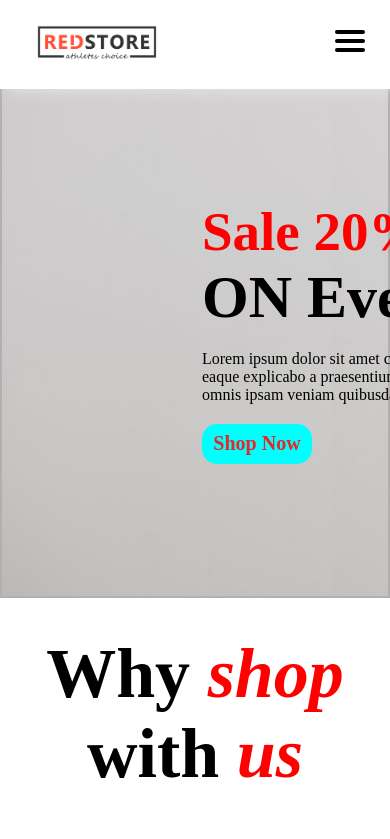
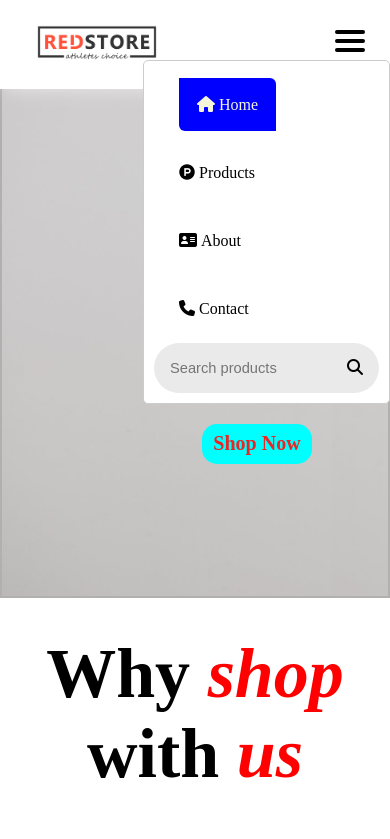
Before and after one commit to AbhineshJha/Redstore, a plain HTML site: page index.html in a window 390 px wide. Both pictures are taken after a click on the button 350 px from the left and 41 px from the top of the page. Shown: the top 839 px of the page. Drawn offline with Linux system fonts and the light colour scheme.

Commit message:
Responsive navbar Hamburger Menu Bars Javascript #5

```diff
--- a/index.html
+++ b/index.html
@@ -483,7 +483,12 @@
         document.documentElement.scrollTop = 0; // For Chrome, Firefox, IE and Opera
     }
 
+    const hamburgerButton = document.getElementById('hamburger');
+  const nav = document.querySelector('nav');
 
+  hamburgerButton.addEventListener('click', () => {
+    nav.style.display = nav.style.display === 'flex' ? 'none' : 'flex';
+  });
 </script>
 <script src="https://kit.fontawesome.com/6d2bf5cc34.js" crossorigin="anonymous"></script>
 
```
